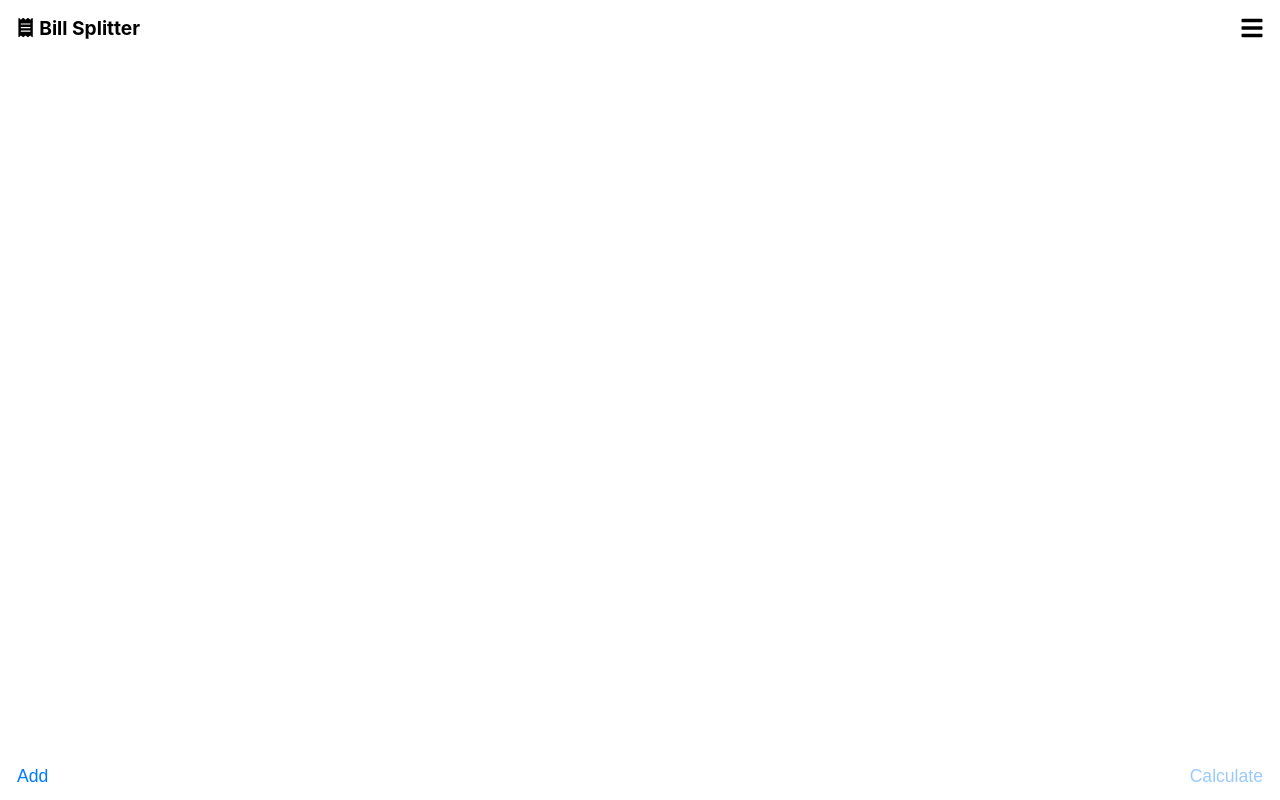
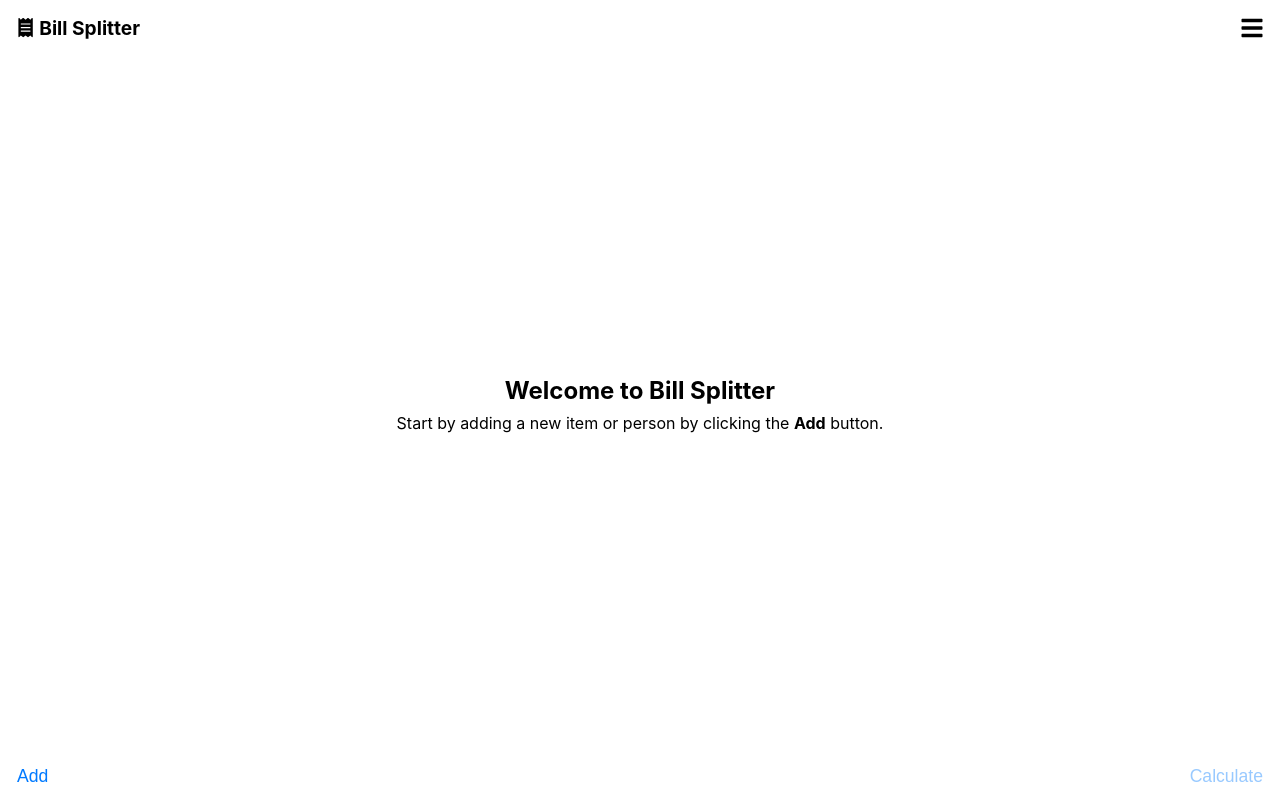
Before and after one commit to setowilliam/bill-splitter-v2, a Next.js app: page / in a window 1280 px wide. Built offline with nearby package versions, Linux system fonts and the light colour scheme.

Commit message:
feat: add Welcome component

```diff
--- a/src/layout-components/MainLayout/styles.ts
+++ b/src/layout-components/MainLayout/styles.ts
@@ -11,5 +11,6 @@ export const MainLayoutContainer = styled(motion.main)`
     display: flex;
     flex-direction: column;
     gap: 1rem;
+    min-height: 100%;
   }
 `;
--- /dev/null
+++ b/src/page-components/home/Welcome.tsx
@@ -0,0 +1,24 @@
+import { FC } from "react";
+import { WelcomeContainer } from "./styles";
+
+type WelcomeProps = {};
+
+const Welcome: FC<WelcomeProps> = (props) => {
+  const {} = props;
+
+  return (
+    <WelcomeContainer
+      layout
+      initial={{ opacity: 0 }}
+      animate={{ opacity: 1 }}
+      exit={{ opacity: 0 }}
+    >
+      <h2>Welcome to Bill Splitter</h2>
+      <p>
+        Start by adding a new item or person by clicking the <b>Add</b> button.
+      </p>
+    </WelcomeContainer>
+  );
+};
+
+export default Welcome;
--- a/src/page-components/home/index.ts
+++ b/src/page-components/home/index.ts
@@ -1,4 +1,5 @@
 import ItemCard from "./ItemCard";
 import PersonCard from "./PersonCard";
+import Welcome from "./Welcome";
 
-export { ItemCard, PersonCard };
+export { ItemCard, PersonCard, Welcome };
--- a/src/page-components/home/styles.ts
+++ b/src/page-components/home/styles.ts
@@ -9,3 +9,17 @@ export const ListContainer = styled(motion.div)`
     grid-template-columns: 1fr 1fr;
   }
 `;
+
+export const WelcomeContainer = styled(motion.div)`
+  margin: auto;
+  display: flex;
+  flex-direction: column;
+  align-items: center;
+  text-align: center;
+  gap: 0.5rem;
+
+  h2 {
+    font-size: 1.5rem;
+    font-weight: bold;
+  }
+`;
--- a/src/pages/index.tsx
+++ b/src/pages/index.tsx
@@ -1,23 +1,31 @@
 import type { NextPage } from "next";
-import { AnimatePresence, AnimateSharedLayout } from "framer-motion";
+import { AnimatePresence, AnimateSharedLayout, motion } from "framer-motion";
 import { useAtom } from "jotai";
 
 import { CardContainer } from "@global-components";
 import { itemsAtom, peopleAtom } from "@atoms";
 import { globalScope } from "utils/constants";
-import { ItemCard, PersonCard } from "page-components/home";
+import { ItemCard, PersonCard, Welcome } from "page-components/home";
 
 const Home: NextPage = () => {
   const [items] = useAtom(itemsAtom, globalScope);
   const [people] = useAtom(peopleAtom, globalScope);
 
+  const showWelcome = !(items.length || people.length);
+
   return (
+    <>
       <AnimateSharedLayout>
+        <AnimatePresence>{showWelcome && <Welcome />}</AnimatePresence>
         <AnimatePresence>
           {Boolean(people.length) && (
             <CardContainer key="people" header="People" open={true}>
               {people.map((person, index) => (
-              <PersonCard key={person.personId} person={person} index={index} />
+                <PersonCard
+                  key={person.personId}
+                  person={person}
+                  index={index}
+                />
               ))}
             </CardContainer>
           )}
@@ -33,6 +41,7 @@ const Home: NextPage = () => {
           )}
         </AnimatePresence>
       </AnimateSharedLayout>
+    </>
   );
 };
 
```
Lines whose indentation alone changed are shown as unchanged.
